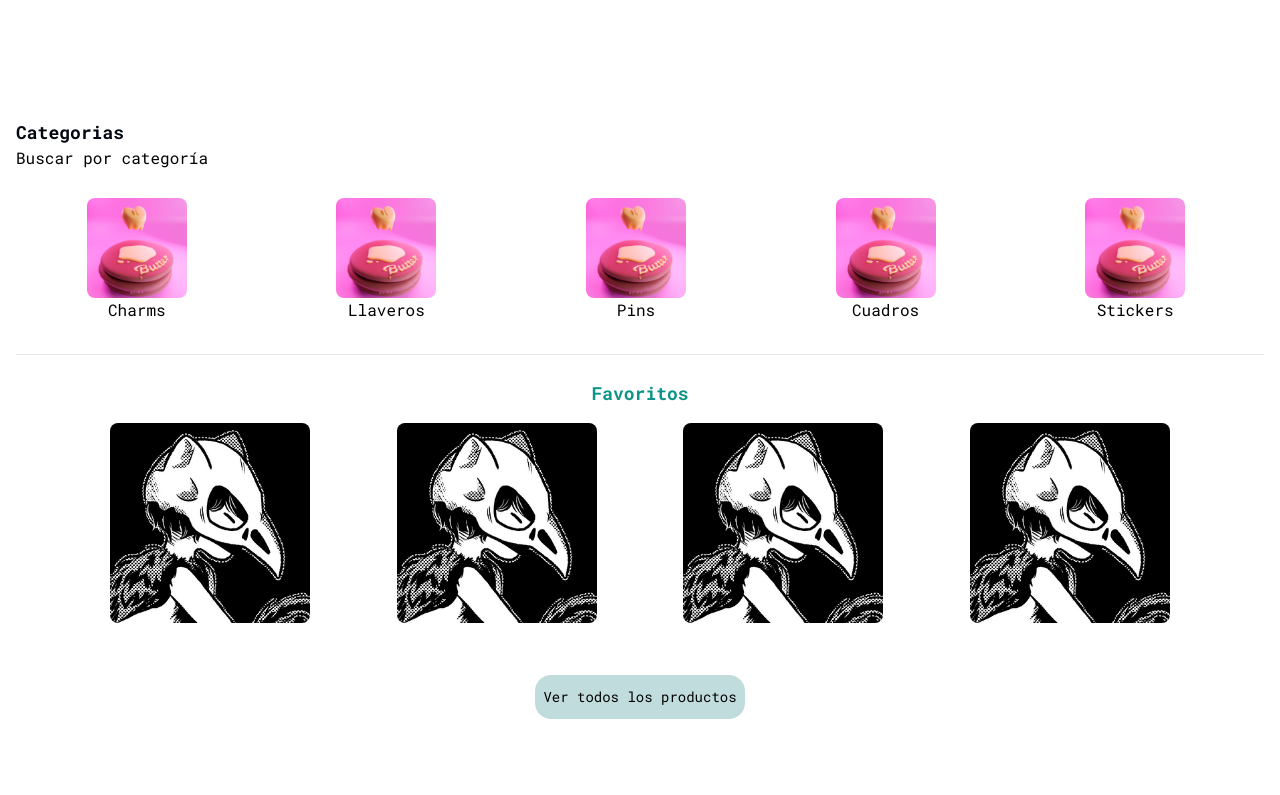
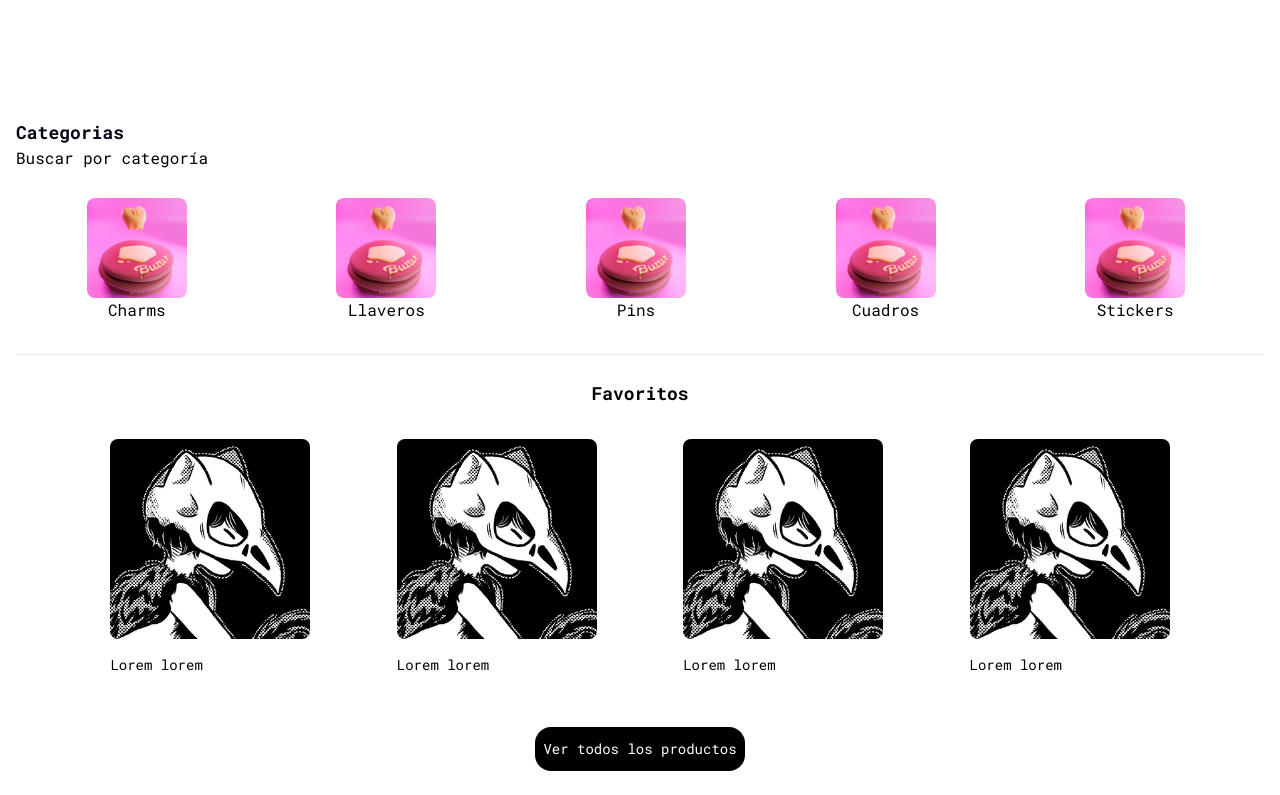
Before and after one commit to lemonpeu/azu-ecommerce, a Next.js app: page / in a window 1280 px wide. Shown: the part 412-1207 px from the top of the page. Before the commit the page ends 1155 px from the top, so only its background shows below. Built offline with nearby package versions, Linux system fonts and the light colour scheme.

Commit message:
Fix: Adding optional data

```diff
--- a/src/components/sections/CardSection.tsx
+++ b/src/components/sections/CardSection.tsx
@@ -8,18 +8,26 @@ interface CardSection {
 const CardSection = ({ title }: CardSection) => {
   return (
     <section className="p-2 flex items-center flex-col">
-      <h3 className="text-lg text-teal-600 font-bold mb-4">{title}</h3>
+      <h3 className="text-lg font-bold mb-8">{title}</h3>
       {/* Agregar scroll */}
       <div className="mb-4 box-border w-full">
         <div className="flex flex-wrap justify-evenly">
-          <Card />
-          <Card />
-          <Card />
-          <Card />
+          <div className="mb-4">
+            <Card description="Lorem lorem" />
+          </div>
+          <div className="mb-4">
+            <Card description="Lorem lorem" />
+          </div>
+          <div className="mb-4">
+            <Card description="Lorem lorem" />
+          </div>
+          <div>
+            <Card description="Lorem lorem" />
+          </div>
         </div>
       </div>
       <Link href="/llaveros">
-        <button className="mt-5 bg-[#C1DCDC] py-3 px-2 rounded-2xl text-sm">
+        <button className="mt-5 bg-black text-white py-3 px-2 rounded-2xl text-sm">
           Ver todos los productos
         </button>
       </Link>
--- a/src/components/sections/ProductsSection.tsx
+++ b/src/components/sections/ProductsSection.tsx
@@ -26,12 +26,12 @@ const ProductsSection = ({ title, products }: ProductsSection) => {
               <Card
                 price={35}
                 key={product.id}
-                imagesSrc={
-                  "http://127.0.0.1:1336" +
-                  product?.attributes?.product?.photo?.data?.attributes?.url
+                imagesSrc={`${
+                  ("http://127.0.0.1:1336" +
+                  product?.attributes?.product?.photo?.data?.attributes?.url) || "/Images/skull.jpg"}`
                 }
-                description={product?.attributes?.product?.description}
-                price={product?.attributes?.product?.price}
+                description={product?.attributes?.product?.description || "Lorem lorem lorem lorem lorem"}
+                price={product?.attributes?.product?.price || 10}
               />
             </div>
           ))}
```
